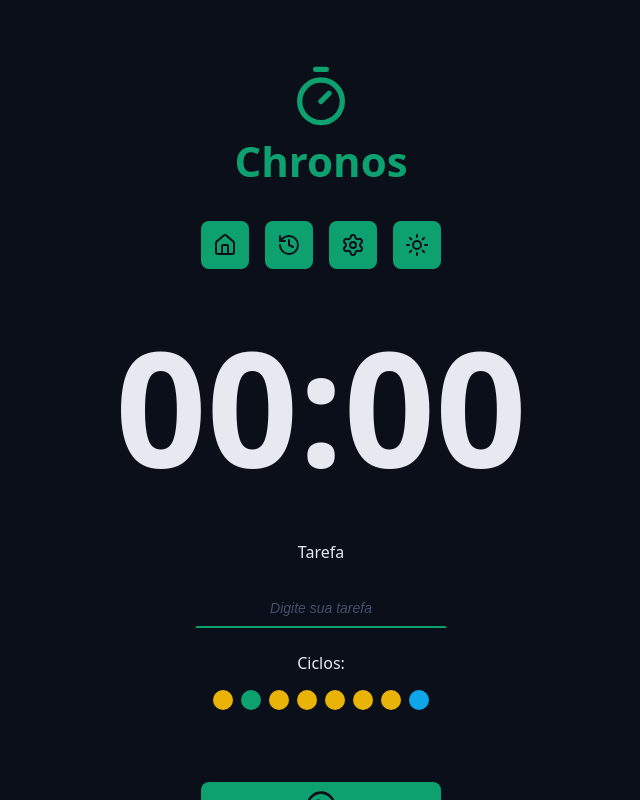
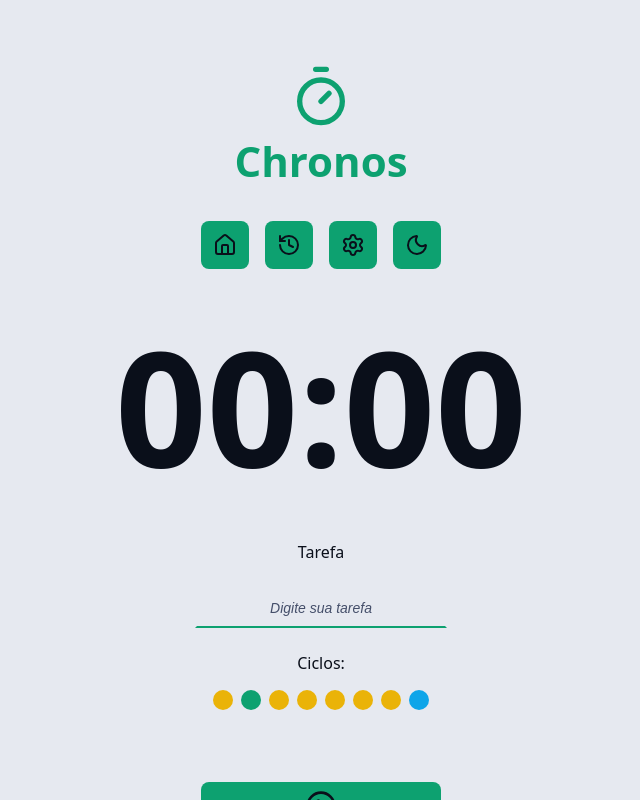
Before and after one commit to lucioflaviocmatias90/chronos-pomodoro-reactjs, a React (Vite) app: page / in a window 1280 px wide. Both pictures are taken after a click on the link 736 px from the left and 245 px from the top of the page. Shown: the top 800 px of the page, without its empty margins (319-959 px from the left). Built offline with nearby package versions, Linux system fonts and the light colour scheme.

Commit message:
feat: implement theme light/dark toggle in Menu component

```diff
--- a/index.html
+++ b/index.html
@@ -1,5 +1,5 @@
 <!doctype html>
-<html lang="en">
+<html lang="pt-BR" data-theme="dark">
   <head>
     <meta charset="UTF-8" />
     <link rel="icon" type="image/svg+xml" href="/favicon.svg" />
--- a/src/components/Menu/index.tsx
+++ b/src/components/Menu/index.tsx
@@ -1,20 +1,68 @@
-import { HistoryIcon, HouseIcon, SettingsIcon, SunIcon } from 'lucide-react';
-import style from './style.module.css';
+import {
+  HistoryIcon,
+  HouseIcon,
+  MoonIcon,
+  SettingsIcon,
+  SunIcon,
+} from "lucide-react";
+import style from "./style.module.css";
+import { useEffect, useState } from "react";
+
+type AvailableThemes = "dark" | "light";
 
 export function Menu() {
+  const [theme, setTheme] = useState<AvailableThemes>(() => {
+    const savedTheme = localStorage.getItem("theme") as AvailableThemes | null;
+    return savedTheme || "dark";
+  });
+
+  const nextThemeIcon = {
+    dark: <SunIcon />,
+    light: <MoonIcon />,
+  };
+
+  function handleThemeChange(
+    event: React.MouseEvent<HTMLAnchorElement, MouseEvent>,
+  ) {
+    event.preventDefault();
+    const newTheme = theme === "dark" ? "light" : "dark";
+    setTheme(newTheme);
+  }
+
+  useEffect(() => {
+    document.documentElement.setAttribute("data-theme", theme);
+    localStorage.setItem("theme", theme);
+  }, [theme]);
+
   return (
     <nav className={style.menu}>
-      <a href="#" className={style.menuLink}>
+      <a href="#" className={style.menuLink} aria-label="Home" title="Home">
         <HouseIcon />
       </a>
-      <a href="#" className={style.menuLink}>
+      <a
+        href="#"
+        className={style.menuLink}
+        aria-label="Histórico"
+        title="Histórico"
+      >
         <HistoryIcon />
       </a>
-      <a href="#" className={style.menuLink}>
+      <a
+        href="#"
+        className={style.menuLink}
+        aria-label="Configurações"
+        title="Configurações"
+      >
         <SettingsIcon />
       </a>
-      <a href="#" className={style.menuLink}>
-        <SunIcon />
+      <a
+        href="#"
+        className={style.menuLink}
+        aria-label="Tema"
+        title="Tema"
+        onClick={handleThemeChange}
+      >
+        {nextThemeIcon[theme]}
       </a>
     </nav>
   );
```
